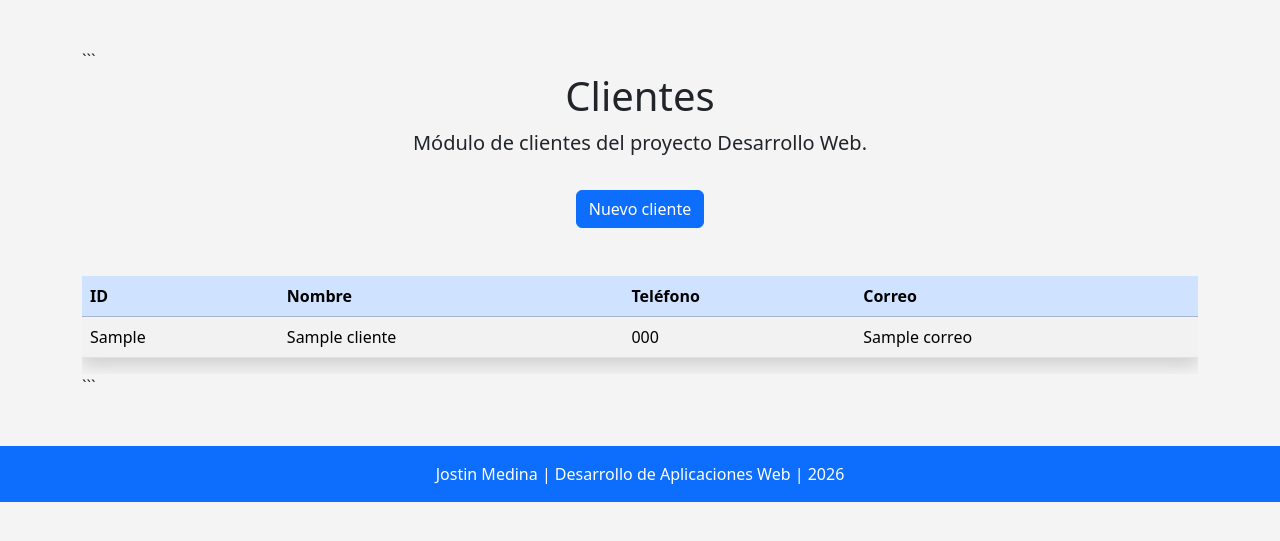
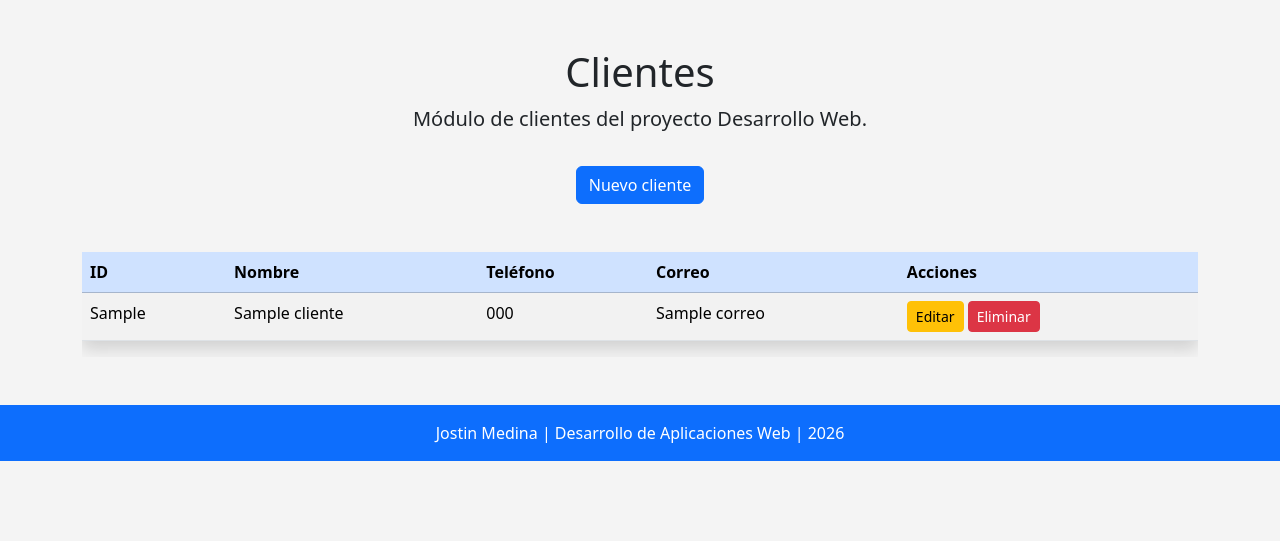
Before and after one commit to JOSTIN17/Proyecto-Desarrollo-Web, a Flask app: page /clientes in a window 1280 px wide. Shown: the part 56-597 px from the top of the page. Run offline with Flask 3, Linux system fonts and the light colour scheme; a user stored in the database is signed in; a database or web service that is not in the repository returns one stand-in record (values such as "Sample title"); some libraries are stand-ins or nearby versions.

Commit message:
Add actions column to clientes.html
Added actions column with edit and delete buttons for each client.

````diff
--- a/templates/clientes.html
+++ b/templates/clientes.html
@@ -8,7 +8,7 @@ Clientes - Desarrollo Web
 
 <div class="container my-5">
 
-```
+
 <div class="text-center mb-5">
 
     <h1>Clientes</h1>
@@ -40,6 +40,7 @@ Clientes - Desarrollo Web
                 <th>Nombre</th>
                 <th>Teléfono</th>
                 <th>Correo</th>
+                <th>Acciones</th>
 
             </tr>
 
@@ -68,13 +69,41 @@ Clientes - Desarrollo Web
                     {{ cliente["correo"] }}
                 </td>
 
+                <td>
+
+                    <a href="{{ url_for('editar_cliente', id=cliente['id_cliente']) }}"
+                       class="btn btn-warning btn-sm">
+
+                        <i class="bi bi-pencil"></i>
+                        Editar
+
+                    </a>
+
+
+                    <form action="{{ url_for('eliminar_cliente', id=cliente['id_cliente']) }}"
+                          method="POST"
+                          style="display:inline;"
+                          onsubmit="return confirm('¿Está seguro de eliminar este cliente?');">
+
+                        <button type="submit"
+                                class="btn btn-danger btn-sm">
+
+                            <i class="bi bi-trash"></i>
+                            Eliminar
+
+                        </button>
+
+                    </form>
+
+                </td>
+
             </tr>
 
             {% else %}
 
             <tr>
 
-                <td colspan="4" class="text-center py-4">
+                <td colspan="5" class="text-center py-4">
 
                     <div class="alert alert-info mb-0">
 
@@ -93,7 +122,7 @@ Clientes - Desarrollo Web
     </table>
 
 </div>
-```
+
 
 </div>
 
````
